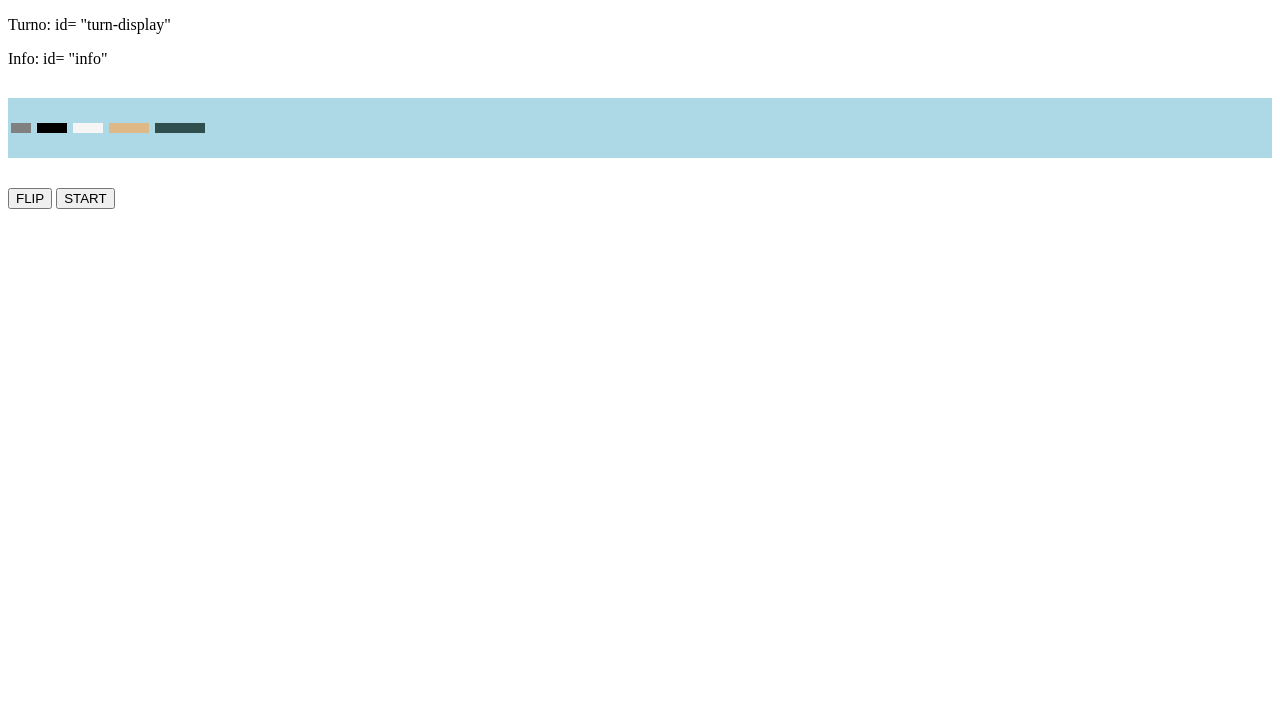
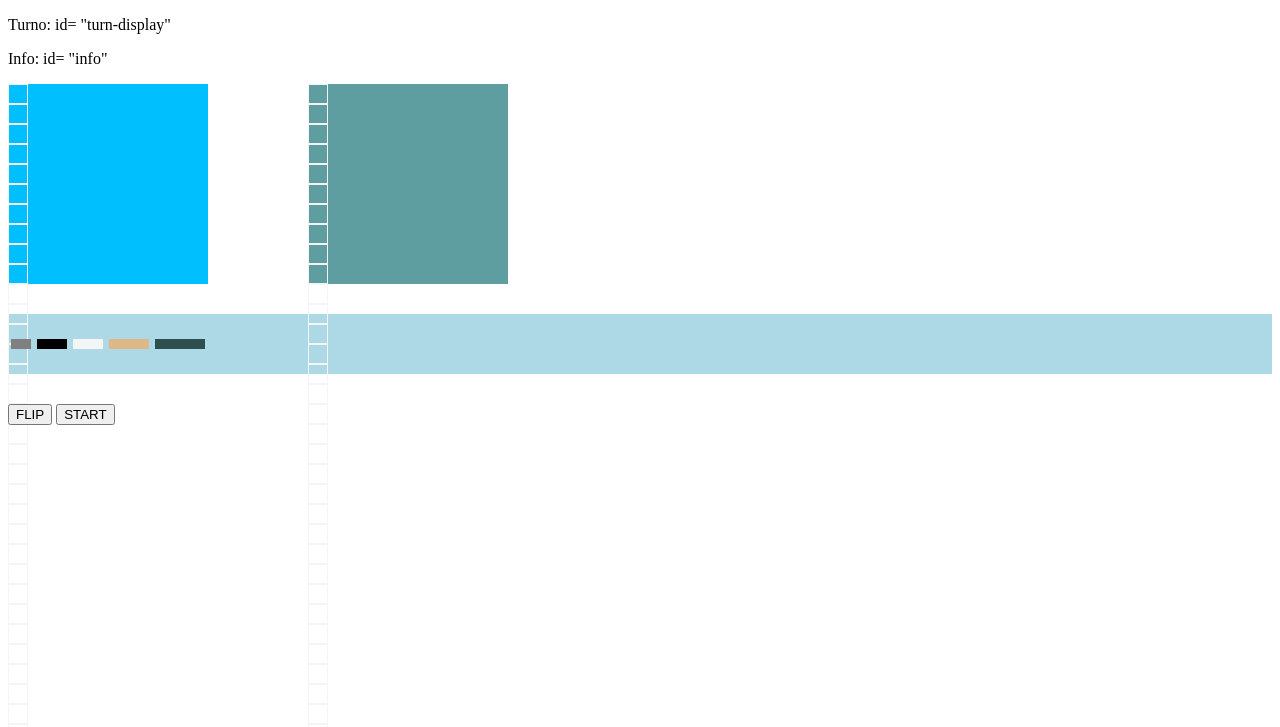
Before and after one commit to Scheissbeutel/batalla_naval, a website: page public/index.html in a window 1280 px wide. Shown: the top 727 px of the page. Drawn offline with Linux system fonts and the light colour scheme.

Commit message:
Agregacion de tableros y grilla

```diff
--- a/public/estilos.css
+++ b/public/estilos.css
@@ -1,8 +1,28 @@
+
+
+
+
+#gamesboard-container{
+    width: 500px;
+    display: flex;
+    justify-content: space-between;
+}
+.game-board{
+    width: 200px;
+    height: 200px;
+}
+.block{
+    width: 20px;
+    height: 20px;
+    border: solid 1px whitesmoke;
+    box-sizing: border-box;
+}
+
 .option-container{
     width: 500 px;
     height: 60px;
     margin: 30px 0;
-    background-color: lightblue;
+    background-color:lightblue;
     display: flex;
     align-items: center;
 }
--- a/public/script.js
+++ b/public/script.js
@@ -1,3 +1,5 @@
+
+const gamesBoardContainer= document.querySelector('#gamesboard-container')
 const optionContainer= document.querySelector('.option-container')
 const flipButton= document.querySelector('#flip-button')
 
@@ -6,13 +8,35 @@ const flipButton= document.querySelector('#flip-button')
 let angle = 0
 function flip(){
 const optionShips = Array.from(optionContainer.children)
-
-    angle= angle === 0? 90:0
-
+    angle = angle === 0 ? 90:0
     optionShips.forEach(optionShip => optionShip.style.transform = `rotate(${angle}deg)`)
 }
 
 //Creating Boards
 
+const width = 10
+
+function createBoard(color,user){
+
+        const gameBoardContainer=document.createElement('div')
+        gameBoardContainer.classList.add('game-board')
+        gameBoardContainer.style.backgroundColor = color
+        gameBoardContainer.id = user
+
+        for(let i = 0; i < width * width; i++){
+            const block = document.createElement('div')
+            block.classList.add('block')
+            block.id = i
+            gameBoardContainer.append(block)
+        }
+
+        gamesBoardContainer.append(gameBoardContainer)
+    }
+    createBoard('deepskyblue','player')
+    createBoard('cadetblue','computer')
+
+
+
+
 
 flipButton.addEventListener('click', flip)
```
